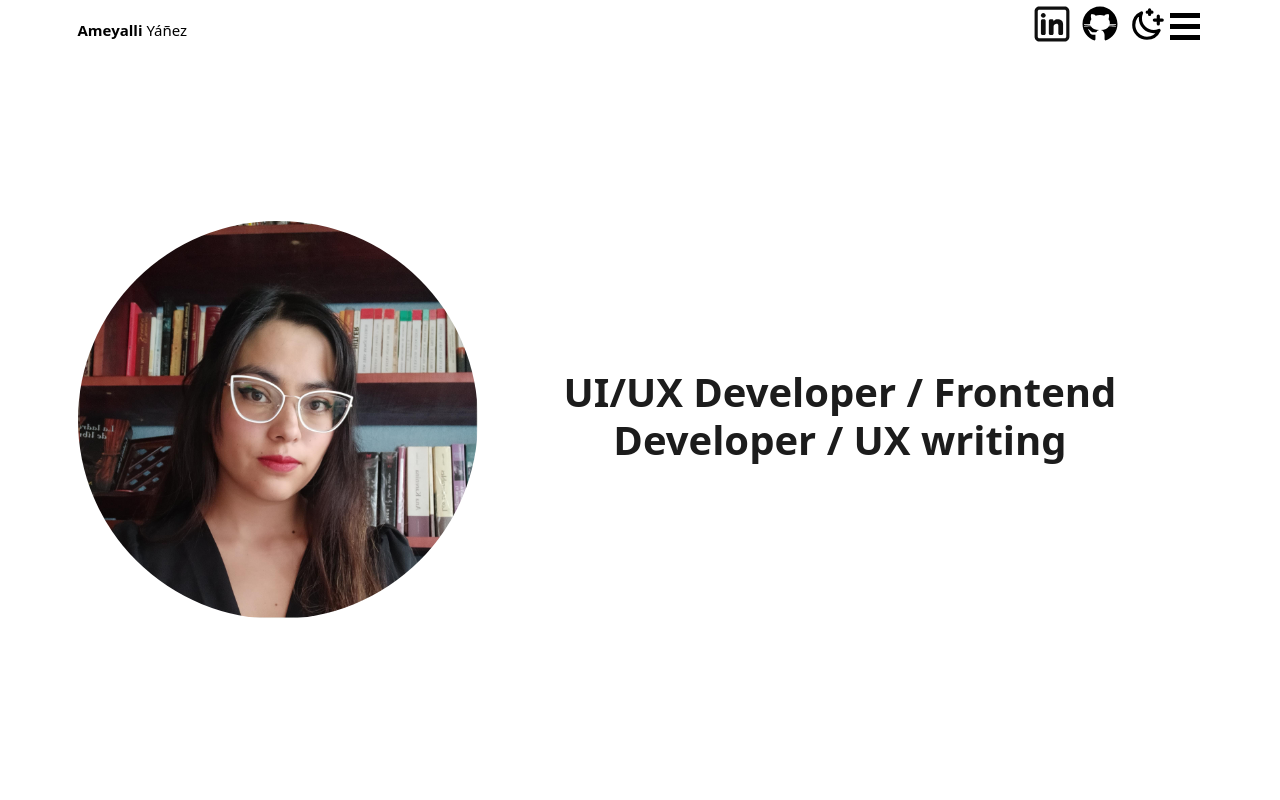
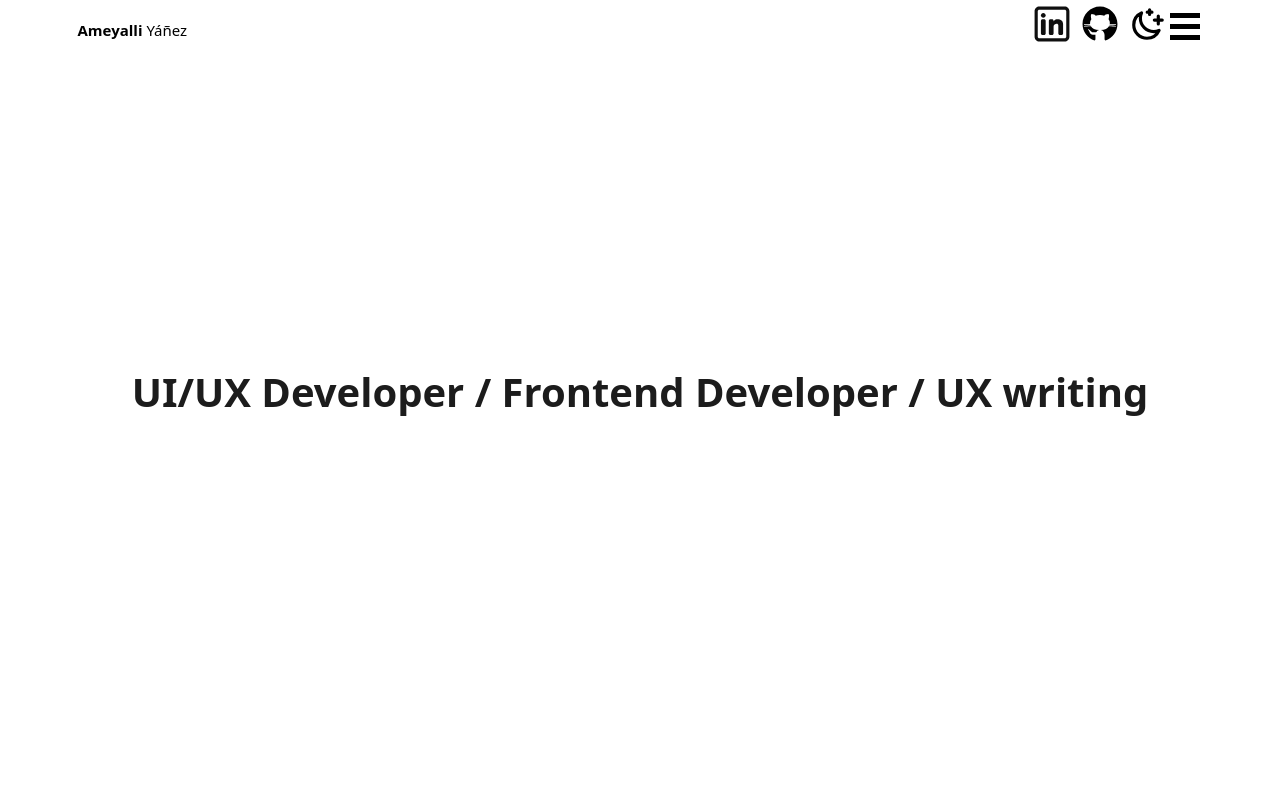
Before and after one commit to RavenAoiffe/AmeyalliYanezPortfolio, a React (Vite) app: page / in a window 1280 px wide. Shown: the top 800 px of the page. Built offline with nearby package versions, Linux system fonts and the light colour scheme.

Commit message:
Hidden Photo

```diff
--- a/src/components/Principal.jsx
+++ b/src/components/Principal.jsx
@@ -1,9 +1,9 @@
-import image from '/img/Foto.jpg';
+import image from '/img/Foto_2.JPG';
 
 const Principal = ({children}) => {
     return (
         <div className='principal flex align-center justify-center'>
-            <img
+            <img  style={{display:'none'}}
             src={image} alt="portafolio"/>
             {children}
         </div>
```
Also changed, not shown: img/Foto.jpeg (added), img/Foto_1.jpg (renamed from img/Foto.jpg).
